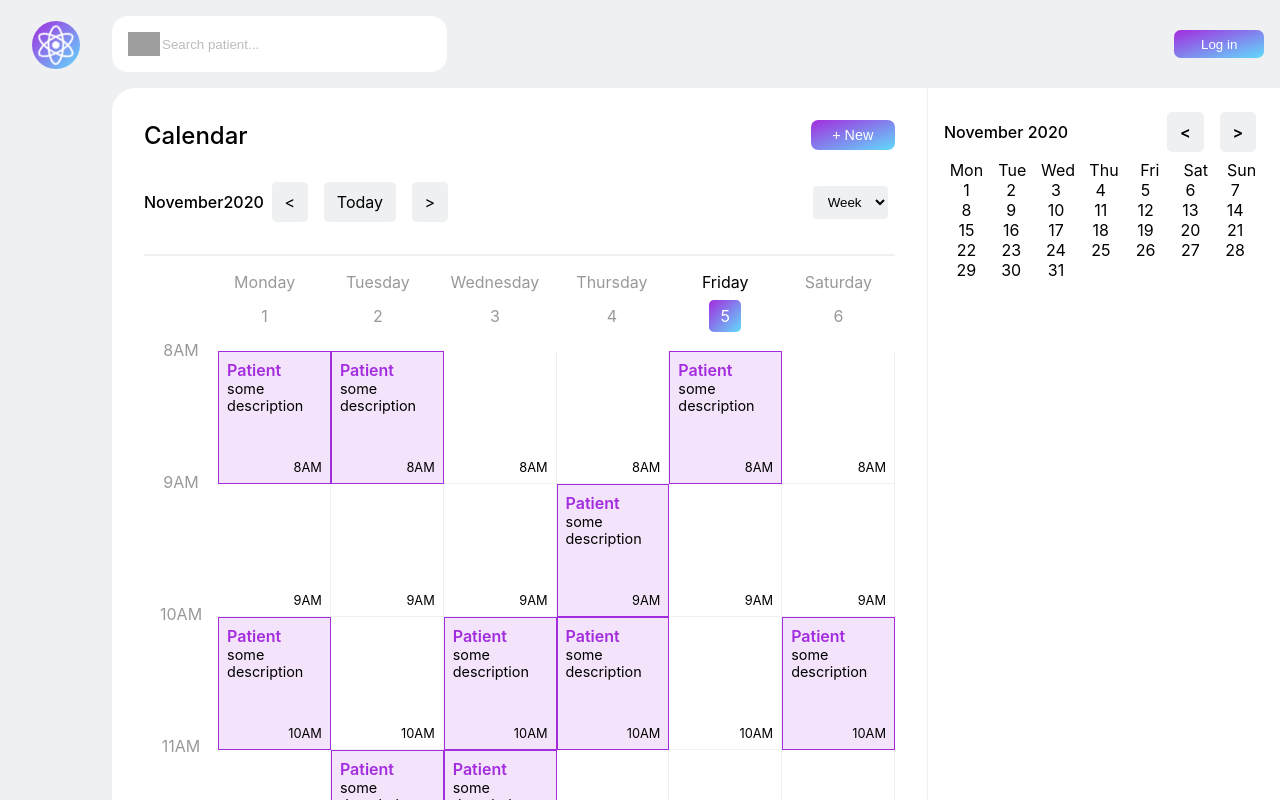
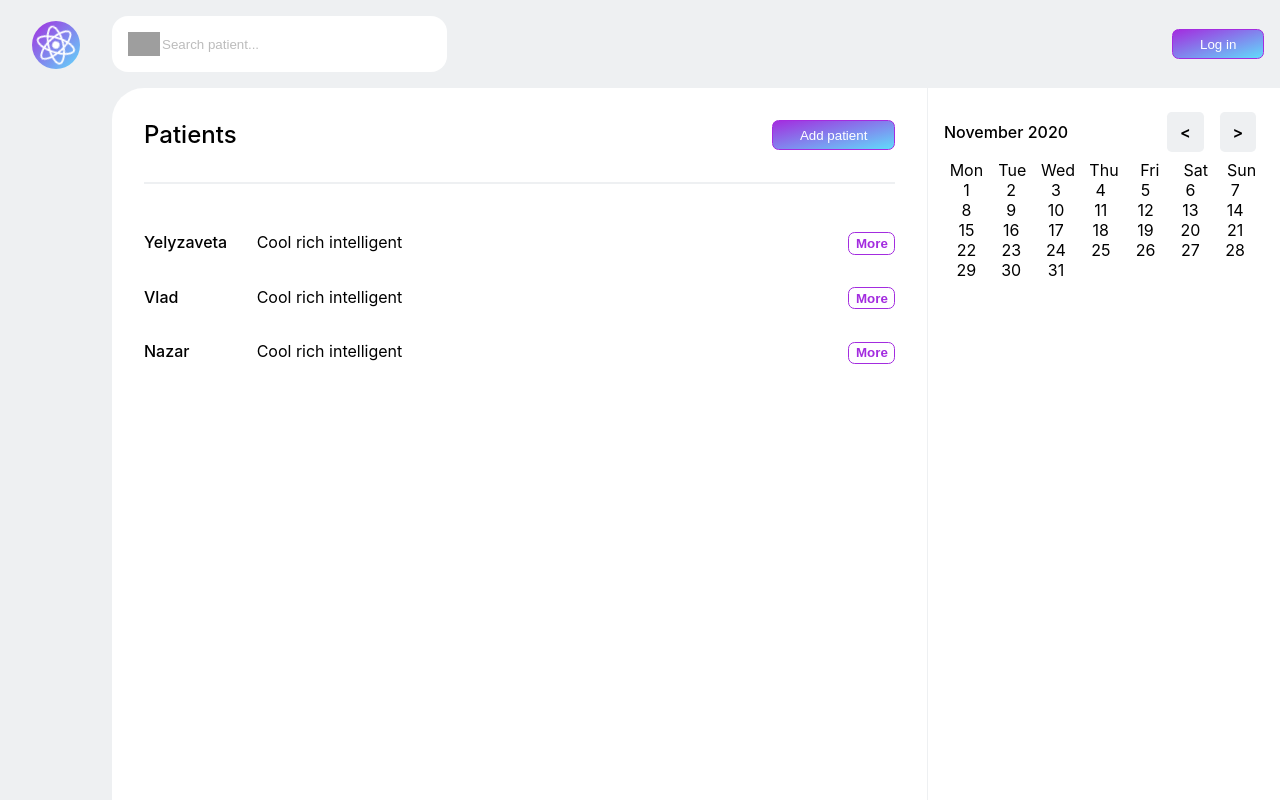
Before and after one commit to yelyzavetanov/clinic, a React (Create React App) app: page / in a window 1280 px wide. Shown: the top 800 px of the page. Built offline with nearby package versions, Linux system fonts and the light colour scheme; grey boxes are pictures that could not be loaded.

Commit message:
Make patients page

```diff
--- a/src/App.js
+++ b/src/App.js
@@ -1,10 +1,10 @@
-// import logo from './logo.svg';
 import s from './App.module.css';
 import MainMenu from "./components/MainMenu/MainMenu";
 import Schedule from "./components/Schedule/Schedule";
 import Sidebar from "./components/Sidebar/Sidebar";
 import Header from "./components/Header/Header";
 import {useState} from "react";
+import Patients from "./components/Patients/Patients";
 
 function App() {
     const [isFullMainMenuShown, setIsFullMainMenuShown] = useState(false);
@@ -18,7 +18,8 @@ function App() {
             <div className={s.mainContent}>
                 <Header/>
                 <div className={s.content}>
-                    <Schedule/>
+                    <Patients/>
+                    {/*<Schedule/>*/}
                     <Sidebar/>
                 </div>
             </div>
--- a/src/components/Header/Header.module.css
+++ b/src/components/Header/Header.module.css
@@ -28,11 +28,20 @@ header {
 }
 
 .loginButton {
-    border: none;
+    border: #a32cdf 0.1em solid;
+    transition: 0.5s;
+    /*border: none;*/
     padding: 0.5em 2em;
     border-radius: 0.5em;
     background: linear-gradient(to top left, #61dbfb, #a32cdf);
     color: #ffffff;
+}
+
+.loginButton:hover {
+    border-radius: 0.5em;
+    background: #ffffff;
+    color: #a32cdf;
+    /*font-weight: 550;*/
 }
 
 @media only screen and (max-width: 40em) {
--- /dev/null
+++ b/src/components/Patients/Patient/Patient.jsx
@@ -0,0 +1,28 @@
+import React, {useState} from "react";
+import s from "./Patient.module.css";
+import PatientInfo from "./PatientInfo/PatientInfo";
+
+function Patient(props) {
+    const [isMoreInfo, setIsMoreInfo] = useState(false);
+
+    return (
+        <div className={isMoreInfo ? s.selectedPatient : s.patient}>
+            <div className={s.patientHeader}>
+                <div className={s.name}>{props.patient.name}</div>
+                {!isMoreInfo &&
+                    <div className={s.description}>
+                        {props.patient.description}
+                    </div>
+                }
+                <div className={isMoreInfo ? s.less : s.more}>
+                    <button onClick={() => setIsMoreInfo(!isMoreInfo)}>
+                        {isMoreInfo ? "Less" : "More"}
+                    </button>
+                </div>
+            </div>
+            {isMoreInfo && <PatientInfo patient={props.patient} />}
+        </div>
+    )
+}
+
+export default Patient;
--- /dev/null
+++ b/src/components/Patients/Patient/Patient.module.css
@@ -0,0 +1,57 @@
+.selectedPatient {
+    margin-bottom: 2em;
+}
+
+.selectedPatient .name {
+    color: #a32cdf;
+}
+
+.patientHeader {
+    text-align: left;
+    padding: 1em 0;
+    display: flex;
+    justify-content: space-between;
+}
+
+.name, .more, .less {
+    width: 15%;
+}
+
+.description {
+    width: 70%;
+    text-align: left;
+}
+
+.more, .less {
+    text-align: right;
+}
+
+.name {
+    font-weight: 500;
+}
+
+.fullInfo {
+    margin-bottom: 1em;
+}
+
+.more button, .less button {
+    transition: 0.5s;
+    width: 3.5em;
+    border: #a32cdf 0.1em solid;
+    border-radius: 0.5em;
+    background: #ffffff;
+    padding: 0.2em 0.5em;
+    color: #a32cdf;
+    font-weight: 550;
+}
+
+.more button:hover, .less button {
+    background: #a32cdf;
+    color: #ffffff;
+}
+
+@media only screen and (max-width: 40em) {
+    .description {
+        display: none;
+    }
+}
--- /dev/null
+++ b/src/components/Patients/Patients.jsx
@@ -0,0 +1,29 @@
+import React from "react";
+import s from "./Patients.module.css";
+import Patient from "./Patient/Patient";
+
+function Patients() {
+    // const patients = ["Yelyzaveta", "Vlad", "Nazar"];
+    const patients = [
+        {name: "Yelyzaveta", description: "Cool rich intelligent", year: "2005", problem: "anxiety, shiza", treatment: "therapy"},
+        {name: "Vlad", description: "Cool rich intelligent", year: "2005", problem: "anxiety", treatment: "therapy"},
+        {name: "Nazar", description: "Cool rich intelligent", year: "2005", problem: "doesn't know react", treatment: "learn react"},
+    ];
+
+    return (
+        <div className={s.patientsContainer}>
+            <div className={s.patients}>
+                <div className={s.patientsHeader}>
+                    <div className={s.title}>Patients</div>
+                    <div className={s.addPatientButton}><button>Add patient</button></div>
+                </div>
+                <div className={s.line}> </div>
+                <div className={s.patientsList}>
+                    {patients.map(e => <Patient patient={e} key={patients.indexOf(e)}/>)}
+                </div>
+            </div>
+        </div>
+    )
+}
+
+export default Patients;
--- /dev/null
+++ b/src/components/Patients/Patients.module.css
@@ -0,0 +1,51 @@
+.patientsContainer {
+    background: #eef0f2;
+    width: 100%;
+    min-height: 100vh;
+    text-align: left;
+}
+
+.patients {
+    background: #ffffff;
+    border-top-left-radius: 2em;
+    padding: 2em;
+    width: 100%;
+    box-sizing: border-box;
+    min-height: 100vh;
+}
+
+.patientsHeader {
+    padding-bottom: 2em;
+    display: flex;
+    justify-content: space-between;
+}
+
+.title {
+    font-size: 1.5em;
+    font-weight: 500;
+}
+
+.addPatientButton button {
+    border: #a32cdf 0.1em solid;
+    transition: 0.5s;
+    padding: 0.5em 2em;
+    border-radius: 0.5em;
+    background: linear-gradient(to top left, #61dbfb, #a32cdf);
+    color: #ffffff;
+}
+
+.addPatientButton button:hover {
+    border-radius: 0.5em;
+    background: #ffffff;
+    color: #a32cdf;
+}
+
+.line {
+    width: 100%;
+    height: 0.1em;
+    background: #eef0f2;
+}
+
+.patientsList {
+    padding: 2em 0;
+}
--- a/src/components/Sidebar/Calendar/CalendarTable/CalendarTable.jsx
+++ b/src/components/Sidebar/Calendar/CalendarTable/CalendarTable.jsx
@@ -1,7 +1,5 @@
 import React from 'react';
 import s from "./CalendarTable.module.css";
-import {generateSchedule} from "../../../../scheduleGenerator/scheduleGenerator";
-import ScheduleColumn from "../../../Schedule/ScheduleTable/ScheduleColumn/ScheduleColumn";
 import CalendarRow from "./CalendarRow/CalendarRow";
 import {generateCalendar} from "../../../../scheduleGenerator/calendarGenerator";
 
```
Also changed, not shown: src/scheduleGenerator/patientsGenerator.js (added).
